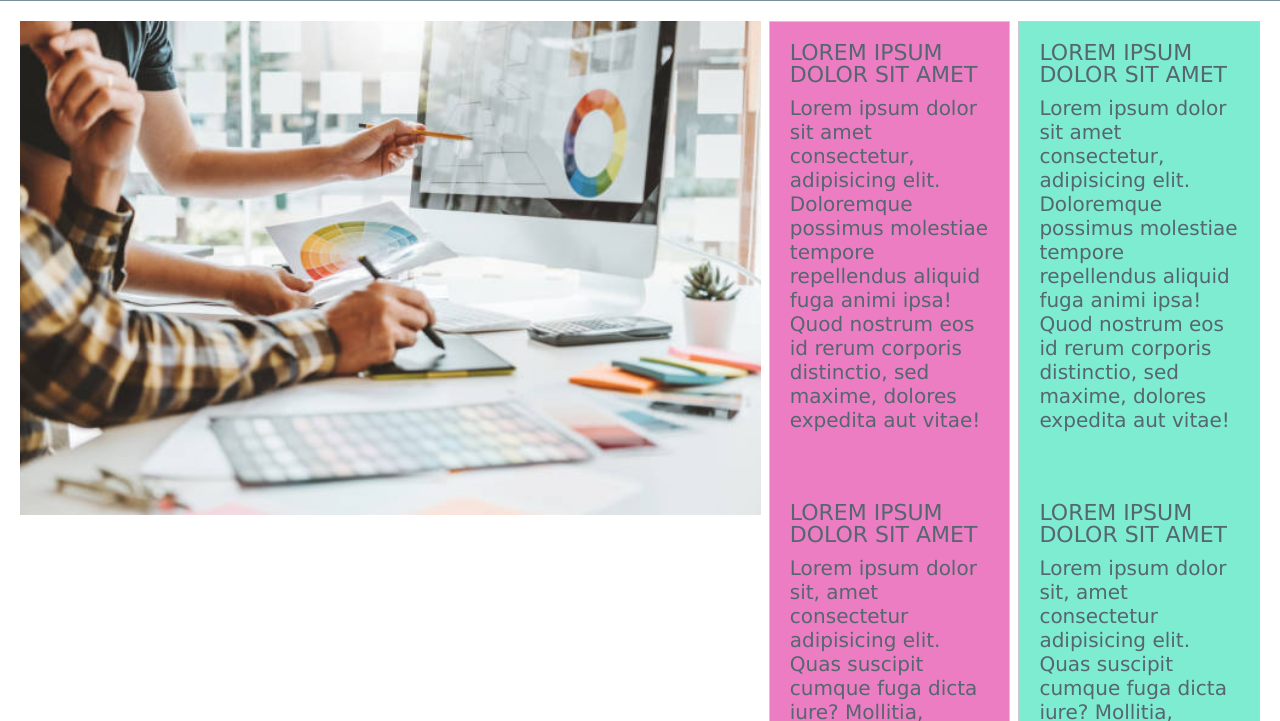
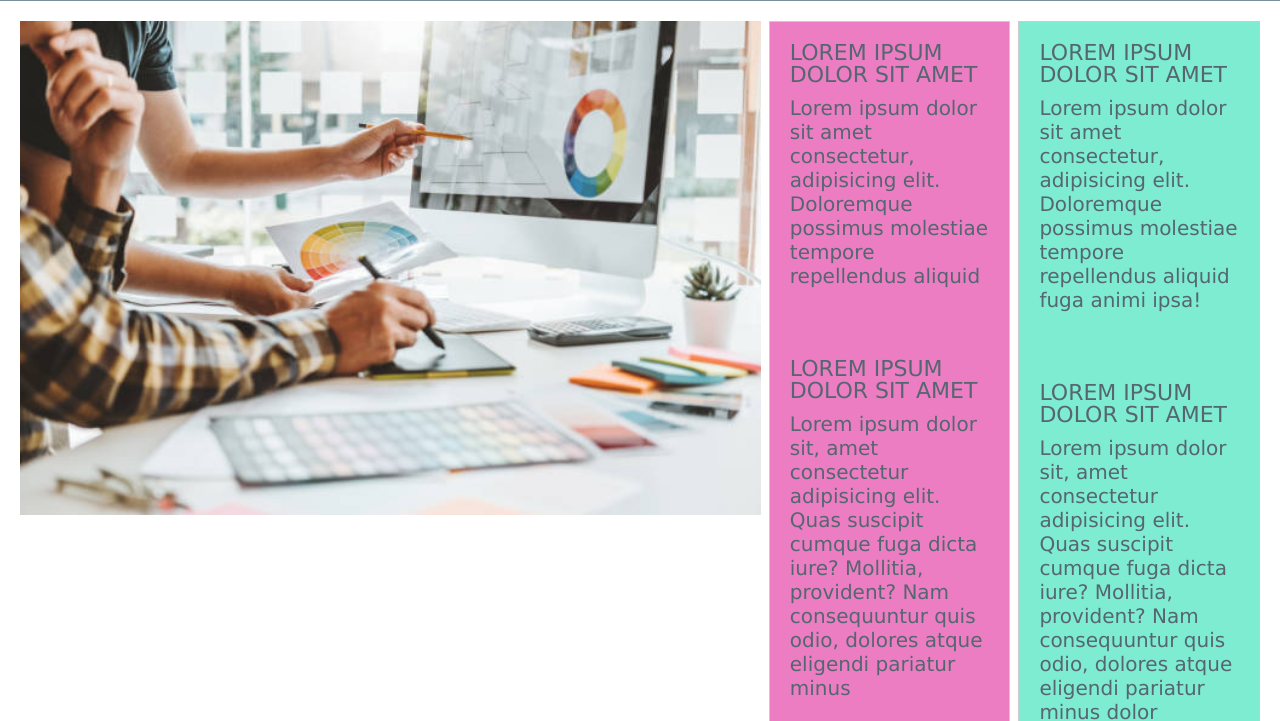
Before and after one commit to ritullia/personal-web-page-css-grid, a website: page index.html in a window 1280 px wide. Shown: the part 79-800 px from the top of the page. Drawn offline with Linux system fonts and the light colour scheme.

Commit message:
style & btn

```diff
--- a/index.html
+++ b/index.html
@@ -56,9 +56,7 @@
             <h1 class="headline">Lorem ipsum dolor sit amet</h1>
             <p class="second-text">
               Lorem ipsum dolor sit amet consectetur, adipisicing elit.
-              Doloremque possimus molestiae tempore repellendus aliquid fuga
-              animi ipsa! Quod nostrum eos id rerum corporis distinctio, sed
-              maxime, dolores expedita aut vitae!
+              Doloremque possimus molestiae tempore repellendus aliquid
             </p>
           </div>
           <div class="item-div-6 clr-1">
@@ -67,9 +65,6 @@
               Lorem ipsum dolor sit, amet consectetur adipisicing elit. Quas
               suscipit cumque fuga dicta iure? Mollitia, provident? Nam
               consequuntur quis odio, dolores atque eligendi pariatur minus
-              dolor quidem natus ea. Non eveniet incidunt dolore ullam fugiat
-              assumenda pariatur aut id ab! Dolorem placeat fuga sunt accusamus
-              odio nemo laborum blanditiis quod?
             </p>
           </div>
           <div class="btn-container">
@@ -82,8 +77,7 @@
             <p class="second-text">
               Lorem ipsum dolor sit amet consectetur, adipisicing elit.
               Doloremque possimus molestiae tempore repellendus aliquid fuga
-              animi ipsa! Quod nostrum eos id rerum corporis distinctio, sed
-              maxime, dolores expedita aut vitae!
+              animi ipsa!
             </p>
           </div>
           <div class="item-div-6">
@@ -92,9 +86,7 @@
               Lorem ipsum dolor sit, amet consectetur adipisicing elit. Quas
               suscipit cumque fuga dicta iure? Mollitia, provident? Nam
               consequuntur quis odio, dolores atque eligendi pariatur minus
-              dolor quidem natus ea. Non eveniet incidunt dolore ullam fugiat
-              assumenda pariatur aut id ab! Dolorem placeat fuga sunt accusamus
-              odio nemo laborum blanditiis quod?
+              dolor quidem natus ea.
             </p>
           </div>
           <div class="btn-container">
--- a/scss/style.scss
+++ b/scss/style.scss
@@ -256,6 +256,9 @@ a:hover {
     font-size: 1.5em;
     cursor: pointer;
   }
+  .btn:hover {
+    background-color: #9c9ca7;
+  }
 }
 
 .item-border {
@@ -355,17 +358,13 @@ footer {
 /* -------------------- Responsive ------------------- */
 
 @media screen and (max-width: 1449px) {
+
   .hamburger_menu {
     display: none;
   }
-
   .btn {
     margin-bottom: 15px;
   }
-
-
-
-
 }
 
 @media screen and (max-width: 1023px) {
@@ -499,11 +498,11 @@ footer {
   }
 
   .headline {
-    font-size: 16px;
+    font-size: 22px;
   }
 
   .second-text {
-    font-size: 18px;
+   font-size: 22px;
     line-height: 40px;
   }
 
@@ -538,6 +537,7 @@ footer {
     flex-direction: column;
     justify-content: center;
     align-content: space-between;
+
   }
 
   .nav-bar {
```
Also changed, not shown: css/style.css.
